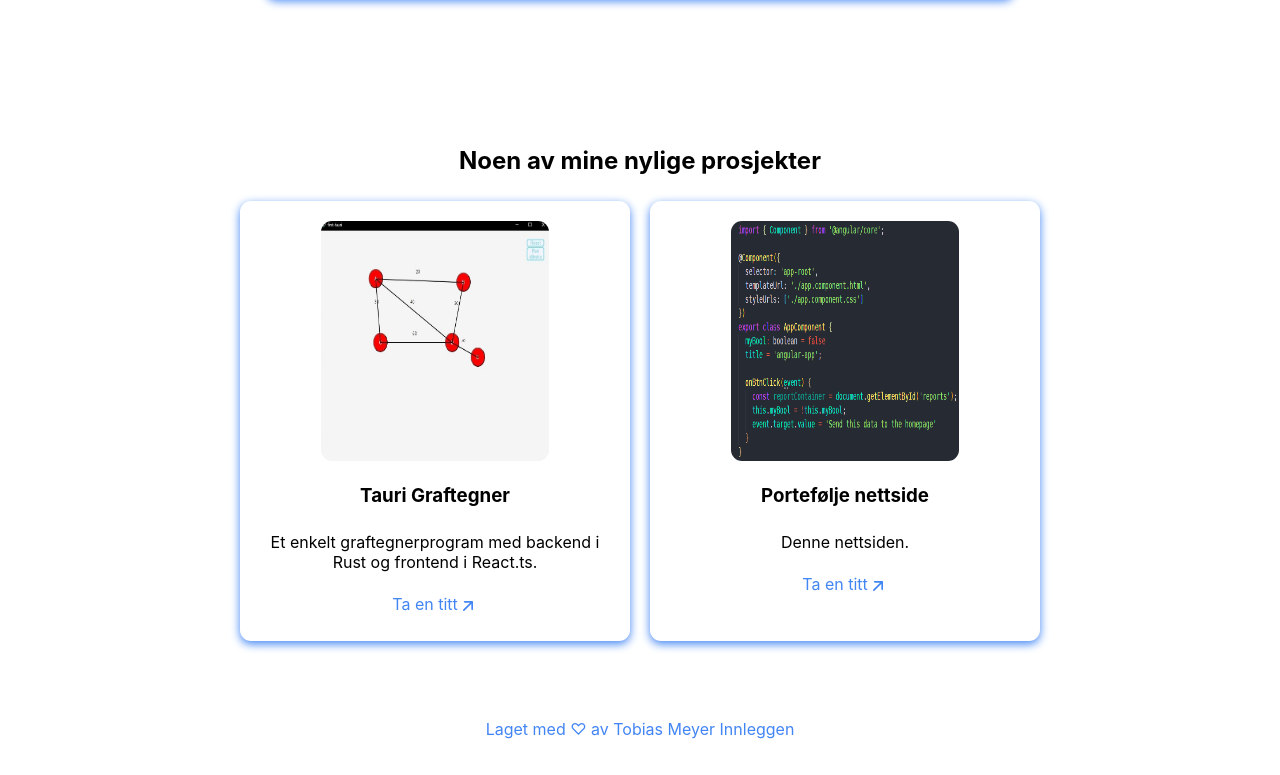
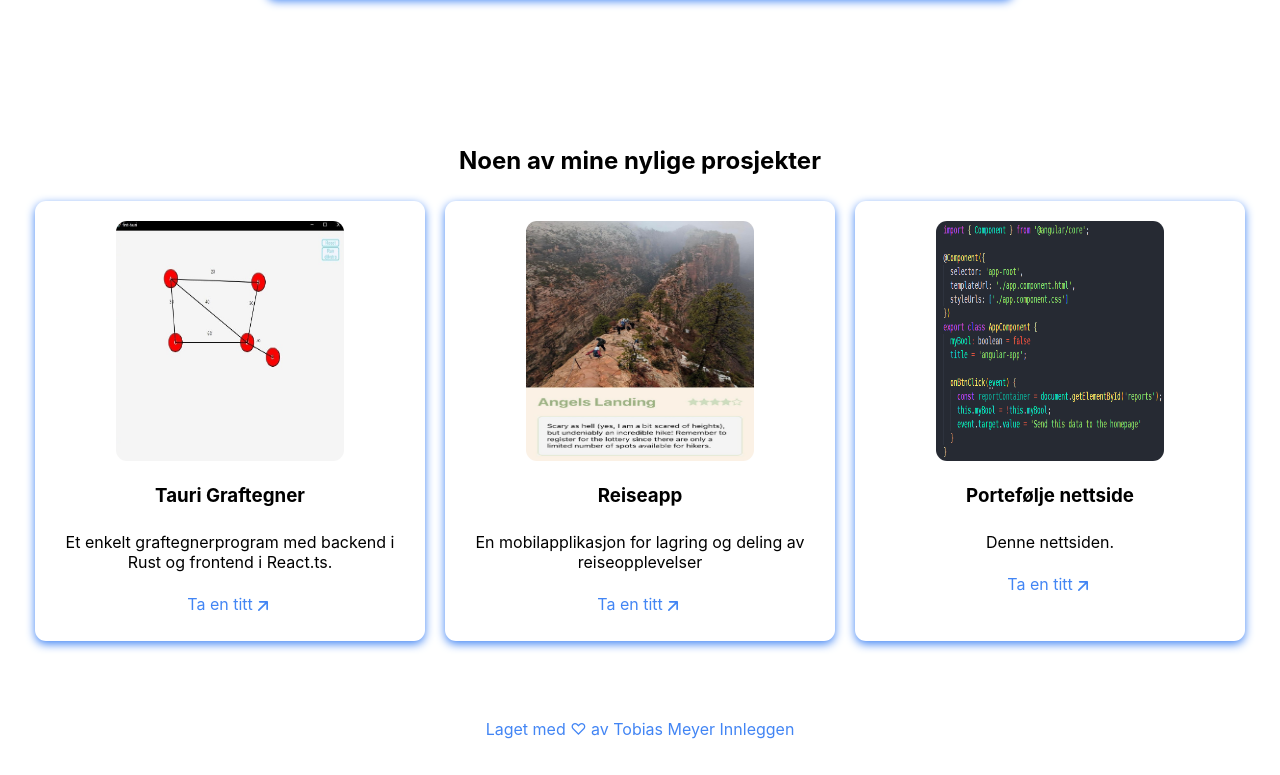
Before and after one commit to 2bias123/my-portfolio, a React (Create React App) app: page / in a window 1280 px wide. Shown: the part 1097-1872 px from the top of the page. Built offline with nearby package versions, Linux system fonts and the light colour scheme.

Commit message:
Added my travel app to the recent projects row

```diff
--- a/src/components/components/RecentProjects/Projects.tsx
+++ b/src/components/components/RecentProjects/Projects.tsx
@@ -3,6 +3,7 @@ import "./ProjectsStyle.css"
 import tauri from "./tauri.jpg"
 import codeSnippet from "./image-1.png"
 import arrow from "./arrow-up.svg"
+import project0 from "./Angels_landing_project0.png"
 
 
 const Projects: React.FC = () => {
@@ -21,6 +22,17 @@ const Projects: React.FC = () => {
                     <p className="project-description">Et enkelt graftegnerprogram med backend i Rust og frontend i React.ts.</p>
                     <a href="https://github.com/2bias123/first-tauri" target="_blank" className="project-link" rel="noreferrer">Ta en titt</a><img src={arrow} alt="arrow" className="arrow" />
                 </a>
+                <a href="https://github.com/SofTob/Project0" target="_blank" className="project-container" rel="noreferrer">
+                    <img
+                    src={project0}
+                    alt="project"
+                    loading="lazy"
+                    className="project-image"
+                    />
+                    <h3 className="project-title">Reiseapp</h3>
+                    <p className="project-description">En mobilapplikasjon for lagring og deling av reiseopplevelser</p>
+                    <a href="https://github.com/SofTob/Project0" target="_blank" className="project-link" rel="noreferrer">Ta en titt</a><img src={arrow} alt="arrow" className="arrow" />
+                </a>
                 <a href="https://github.com/2bias123/my-portfolio" target="_blank" className="project-container" rel="noreferrer">
                     <img
                     src={codeSnippet}
```
Also changed, not shown: src/components/components/RecentProjects/Angels_landing_project0.png (added).
